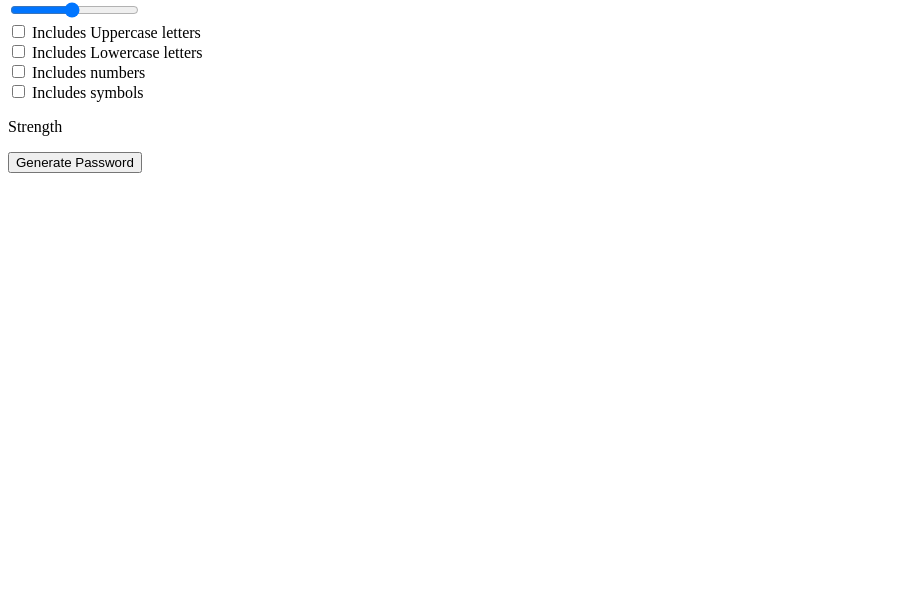
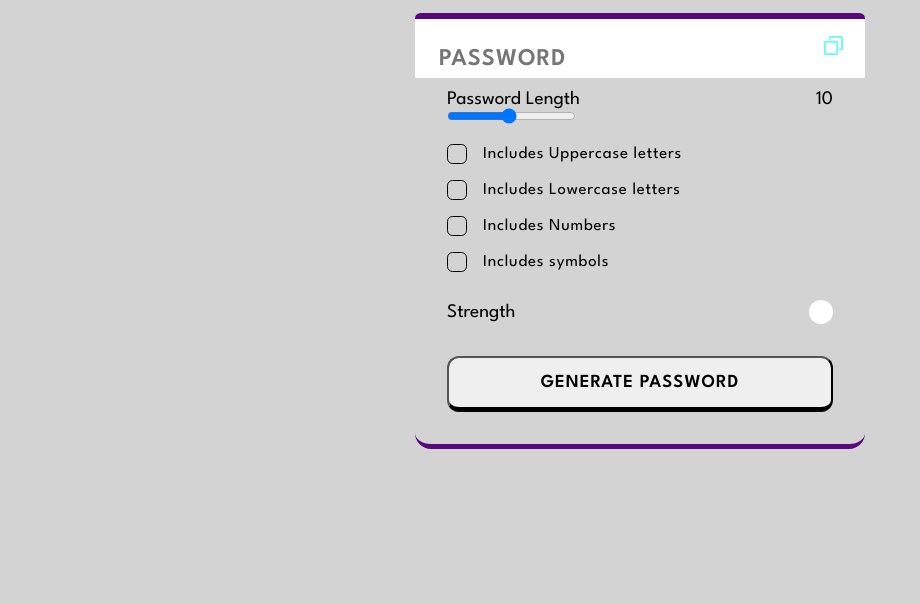
Before and after one commit to Akshat-Kumar-work/Password-Generator-web-api, a plain HTML site: page index.html in a window 1280 px wide. Shown: the part 196-800 px from the top of the page, without its empty margins (0-920 px from the left). Drawn offline with Linux system fonts and the light colour scheme.

Commit message:
commiting on 28 feb 23

```diff
--- a/index.html
+++ b/index.html
@@ -5,13 +5,18 @@
     <meta http-equiv="X-UA-Compatible" content="IE=edge">
     <meta name="viewport" content="width=device-width, initial-scale=1.0">
     <title>Document</title>
+    <link rel="preconnect" href="https://fonts.googleapis.com" />
+    <link rel="preconnect" href="https://fonts.gstatic.com" crossorigin />
+    <link
+      href="https://fonts.googleapis.com/css2?family=League+Spartan:wght@100;200;300;400;600&display=swap"
+      rel="stylesheet">
     <link rel="stylesheet" href="style.css">
 </head>
 <body>
     <!-- wrapper -->
     <div class=" container">
 
-        <h1>Password Generator</h1>
+        <h1 class="top-heading">Password Generator</h1>
 
         <div class="display-container">
             <input readonly placeholder="Password" class="display" data-password-display>
@@ -34,18 +39,14 @@
 
             <!-- checkboxes -->
             <div>
-
-                <input type="checkbox" id="uppercase">
-                <label for="uppercase">Includes Uppercase letters</label>
-                <br>
-                <input type="checkbox" id="lowercase">
-                <label for="lowercase">Includes Lowercase letters</label>
-                <br>
-                <input type="checkbox" id="numbers">
-                <label for="numbers">Includes numbers</label>
-                <br>
-                <input type="checkbox" id="symbols">
-                <label for="symbols">Includes symbols</label>
+                <div class="check"><input  type="checkbox" id="uppercase">
+                    <label for="uppercase">Includes Uppercase letters</label></div>
+                <div class="check"><input  type="checkbox" id="lowercase">
+                    <label for="lowercase">Includes Lowercase letters</label></div>
+                <div class="check"> <input  type="checkbox" id="numbers">
+                    <label for="lowercase">Includes Numbers</label></div>
+                <div class="check"><input  type="checkbox" id="symbols">
+                    <label for="symbols">Includes symbols</label></div>
 
                 <!-- strength section -->
 
--- a/script.js
+++ b/script.js
@@ -17,7 +17,7 @@ let passwordLength =10;
 let checkcount= 0;
 handleSlider(); /*calling function to move the slider acc to passlength*/
 
-//set strength circle color grey;
+setIndicator("white");
 
 
 // this slider function sets length of password on user interface
--- a/style.css
+++ b/style.css
@@ -0,0 +1,184 @@
+*,
+*::before,
+*::after{
+    margin:0;
+    padding:0;
+    box-sizing: border-box;
+    font-family: 'League Spartan',sans-serif;
+}
+
+/*element inside the root are global variable*/
+:root {
+
+    --dk-violet: hsl(268, 75%, 9%);
+    --lt-violet: hsl(268, 47%, 21%);
+    --lt-violet2: hsl(281, 89%, 26%);
+    --vb-violet: hsl(285, 91%, 52%);
+    --vb-violet2: hsl(290, 70%, 36%);
+
+    --vb-yellow: hsl(52, 100%, 62%);
+
+
+    --pl-white: hsl(0, 0%, 100%);
+
+    --vb-cyan: hsl(176, 100%, 44%);
+    --vb-cyan2: hsl(177, 92%, 70%);
+    --dk-text: hsl(198, 20%, 13%);
+}
+
+body{
+   width: 100vw;
+    height: 100vh;
+    display: flex;
+    flex-direction: column;
+    justify-content: center;
+    align-items: center;
+    background-color:lightgrey;
+}
+
+.container{
+    width: 90%;
+    max-width: 450px;
+}
+.top-heading{
+    color: var(--lt-violet2);
+    letter-spacing: 2px;
+    text-align: center;
+    line-height: 1.2;
+    text-shadow:2px 2px 2px white;
+
+}
+
+.display-container{
+
+    background-color: var(--lt-violet2);
+    position: relative;
+    border-radius: 1rem ;
+    margin: 1rem 0;
+    padding-top: 0.35rem;
+    border-bottom: 0.35rem solid
+
+}
+
+.display{
+    position: absolute;
+    width: 100%;
+    padding: 1.15rem 1rem;
+    font-weight: 600;
+    font-size: 1.5rem;
+    line-height: 10px;
+    letter-spacing: 1px;
+    padding-right: 3.25rem;
+    padding: 1.15rem 1rem;
+    border:none;
+
+}
+
+
+.display::placeholder{
+    position:absolute;
+    top: 50%;
+    left: 1.5rem;
+    font-size: 1.5rem;
+    line-height:30px;
+    text-transform: uppercase;
+
+}
+
+.display-container button {
+    position:absolute;
+    width: 4rem;
+    height: 3.5rem;
+    right: 0;
+    border:5em;
+}
+
+.input-container{
+    width: 100%;
+    border-radius: 1rem;
+    padding: 2rem;
+    border-bottom: 0.35rem solid var(--lt-violet2);
+}
+
+
+
+
+.length-container{
+    margin-top: 1em;
+    display: flex;
+    font-size: 1.2rem;
+    justify-content: space-between;
+    align-items: center;
+}
+
+.strength-container{
+    display: flex;
+    justify-content: space-between;
+    align-items: center;
+    margin-top: 1.75rem;
+    margin-bottom: 2rem;
+}
+
+[data-indicator] {
+    width:1.5rem;
+    height:1.5rem;
+    border-radius:50%;
+}
+
+.strength-container p{
+    font-size: 1.2rem;
+}
+
+.generateButton{
+    width: 100%;
+    padding: 1rem 0;
+    text-align: center;
+    border-radius: 0.75rem;
+    text-transform: uppercase;
+    letter-spacing: 1px;
+    font-weight: 600;
+    font-size: 1.15rem;
+    border-bottom: 0.35rem solid ;
+    cursor: pointer;
+}
+
+.check{
+    display: flex;
+    align-items: center;
+    margin: 1rem 0;
+    gap: 0 1rem;
+}
+
+.check input{
+    appearance: none;
+    width: 20px;
+    height: 20px;
+    border: 1px solid ;
+    cursor: pointer;
+    position:relative ;
+    border-radius: 0.35rem;
+}
+
+/*when input is in checked state*/
+.check input:checked{
+    background-color:aqua ;
+}
+
+.check input:checked::before{
+    content:'✔' ;
+    position: absolute;
+    font-size:1.05rem;
+    font-weight: 600;
+    left:50%;
+    top:-9px;
+    transform: translateX(-50%)  translateY(40%);
+}
+
+.check label {
+    font-size: 1.05rem;
+    letter-spacing: 0.75px;
+}
+
+[data-copy]{
+    background-color: transparent;
+}
```
